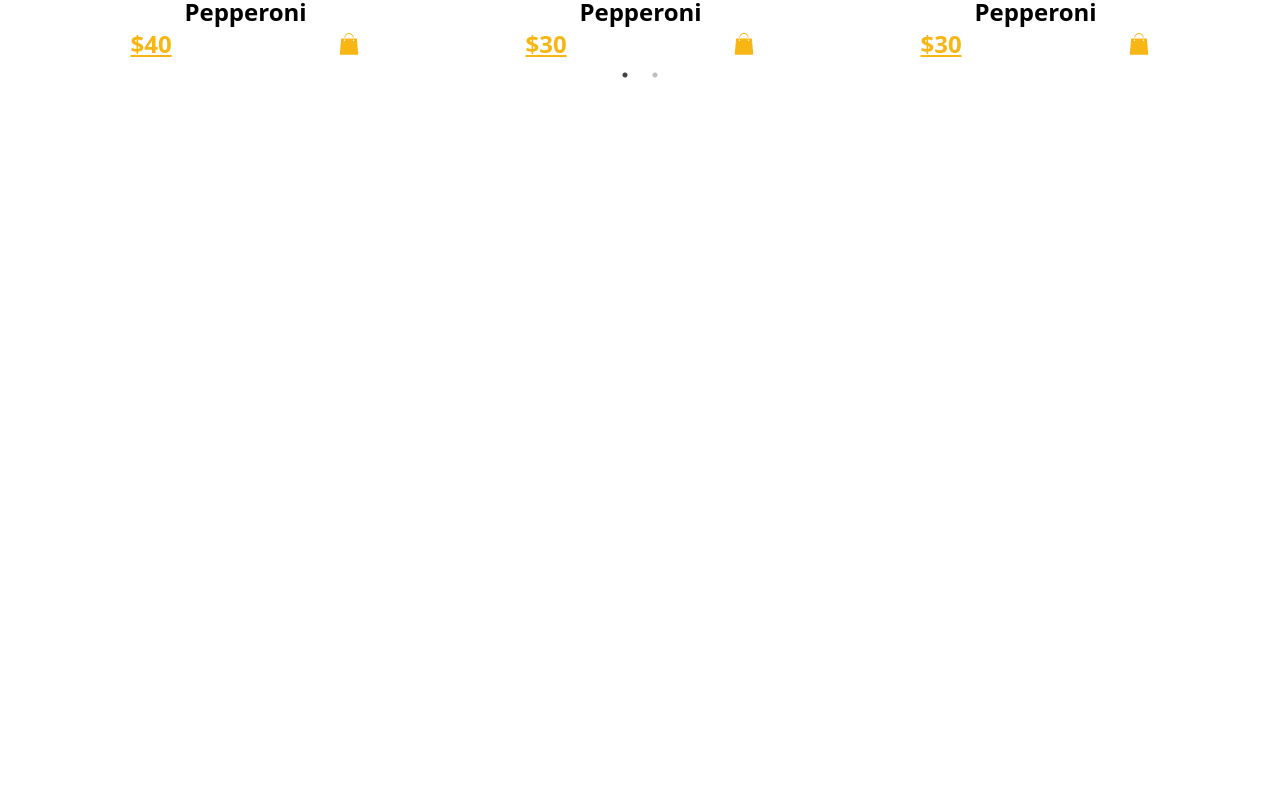
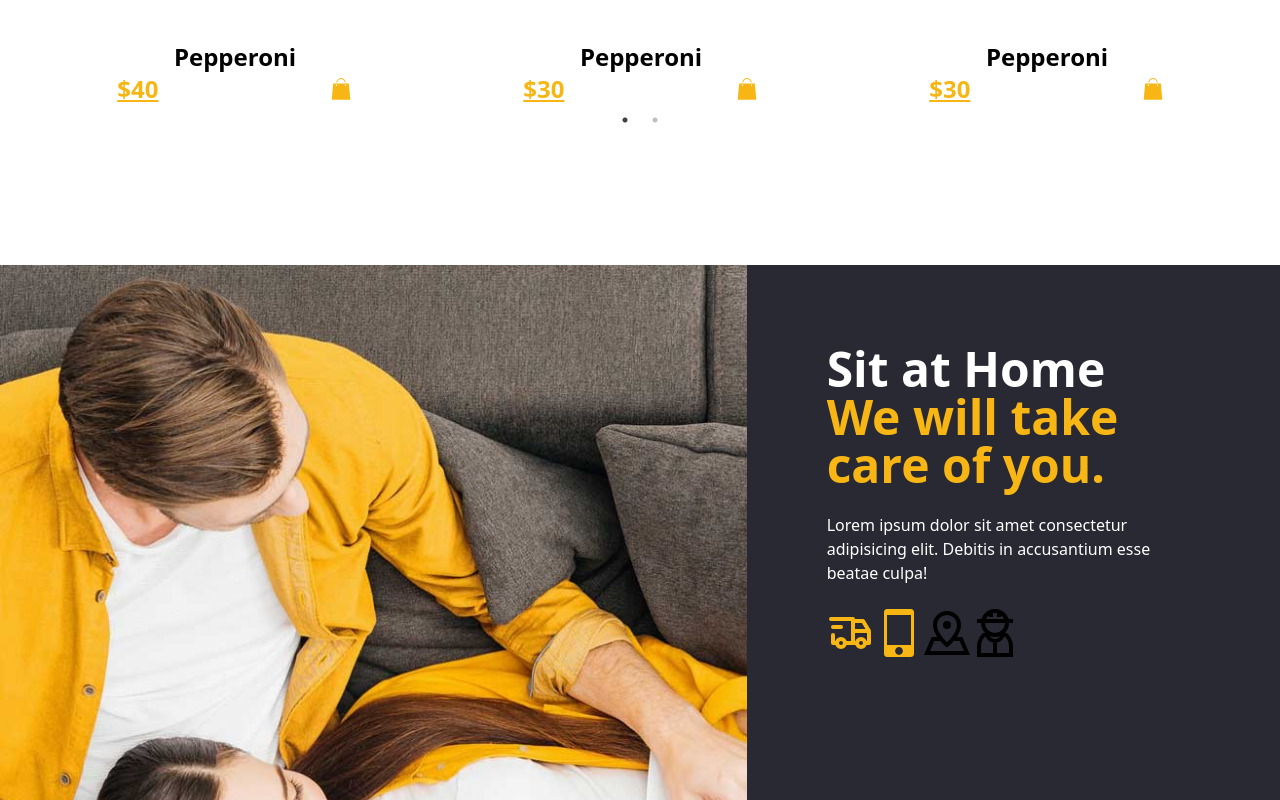
Before and after one commit to Marcos8060/Deliveroo, a React (Create React App) app: page / in a window 1280 px wide. Shown: the part 2000-2800 px from the top of the page. Before the commit the page ends 2085 px from the top, so only its background shows below. Built offline with nearby package versions, Linux system fonts and the light colour scheme.

Commit message:
created the cto section

```diff
--- a/src/Pages/Home.js
+++ b/src/Pages/Home.js
@@ -3,11 +3,12 @@ import Navigation from '../components/Navigation'
 import burger from '../assets/Images/burger2.png'
 import Delivery from '../components/Delivery'
 import Products from '../components/Products'
+import Cto from '../components/Cto'
 
 
 const Home = () => {
   return (
-    <div className='home--background h-screen p-4 mx-auto'>
+    <div className='home--background h-screen pt-4 mx-auto'>
         <Navigation />
         <div className='px-4 flex'>
             <img className='object-cover w-8/12 sm:w-12/12' src={burger} alt="burger" />
@@ -15,6 +16,7 @@ const Home = () => {
         </div>
         <Delivery />
         <Products />
+        <Cto />
     </div>
   )
 }
--- /dev/null
+++ b/src/components/Cto.js
@@ -0,0 +1,27 @@
+import React from 'react'
+import home from '../assets/Images/home.jpg'
+import { TbTruckDelivery } from 'react-icons/tb'
+import { GoDeviceMobile } from 'react-icons/go'
+import { GrMap } from 'react-icons/gr'
+import { GrUserWorker } from 'react-icons/gr'
+
+const Cto = () => {
+  return (
+    <div className='mt-40 flex items-center w-12/12'>
+        <img className='object-fit w-7/12 h-screen' src={home} alt="" />
+        <div className='bg-black text-white h-screen p-20'>
+            <h1 className='font-bold text-5xl'>Sit at Home <br />  <span className='text-yellow'>We will take care of you.</span></h1><br />
+            <p className='text-gray-400'>Lorem ipsum dolor sit amet consectetur adipisicing elit. Debitis in accusantium esse beatae culpa!</p>
+            <br />
+            <div className='flex items-center'>
+              <TbTruckDelivery className='text-yellow text-5xl'/>
+              <GoDeviceMobile className='text-yellow text-5xl'/>
+              <GrMap className='text-yellow text-5xl'/>
+              <GrUserWorker className='text-yellow text-5xl'/>
+            </div>
+        </div>
+    </div>
+  )
+}
+
+export default Cto
```
Also changed, not shown: src/assets/Images/burger4.jpg (added), src/assets/Images/home.jpg (added).
